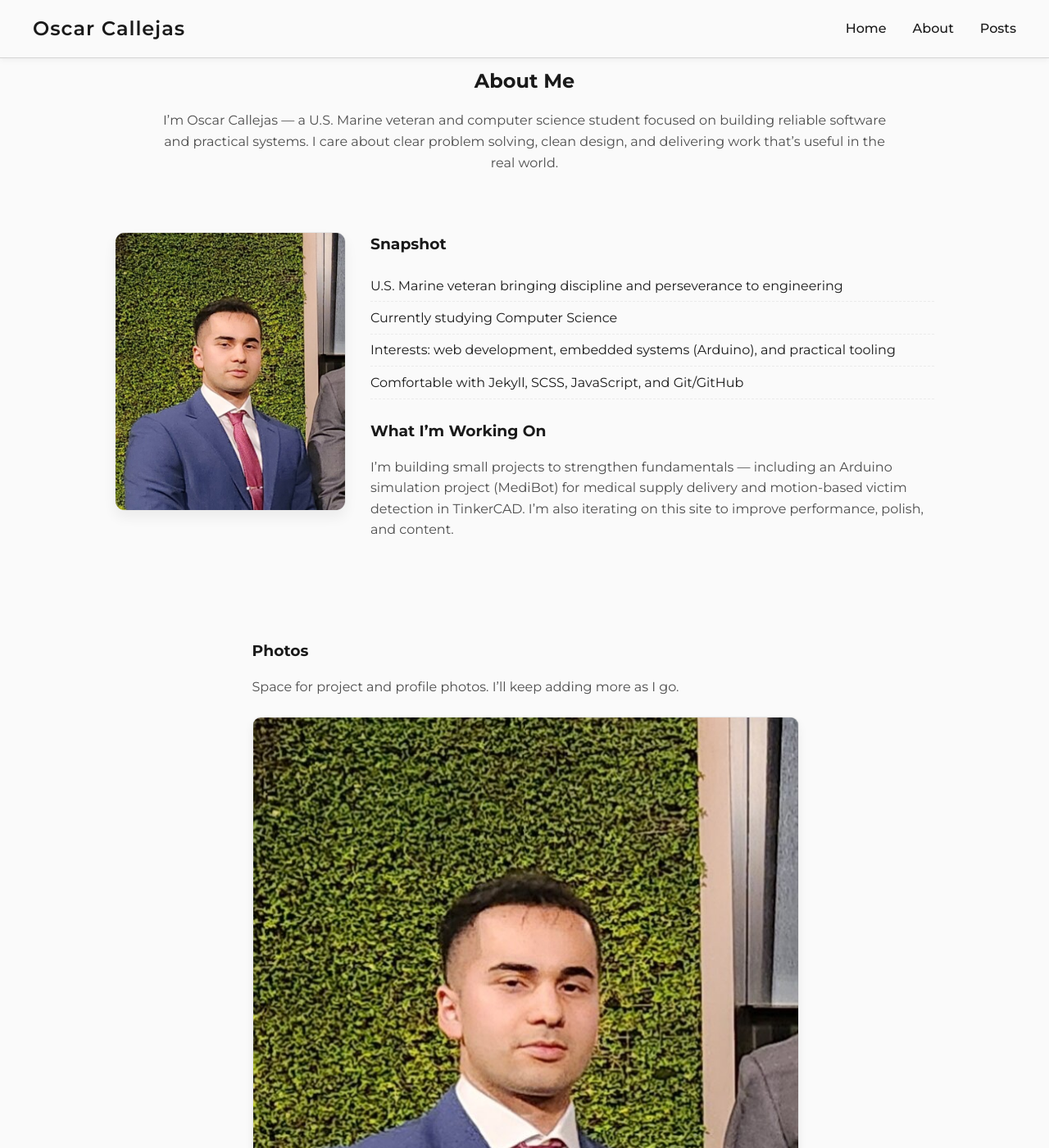
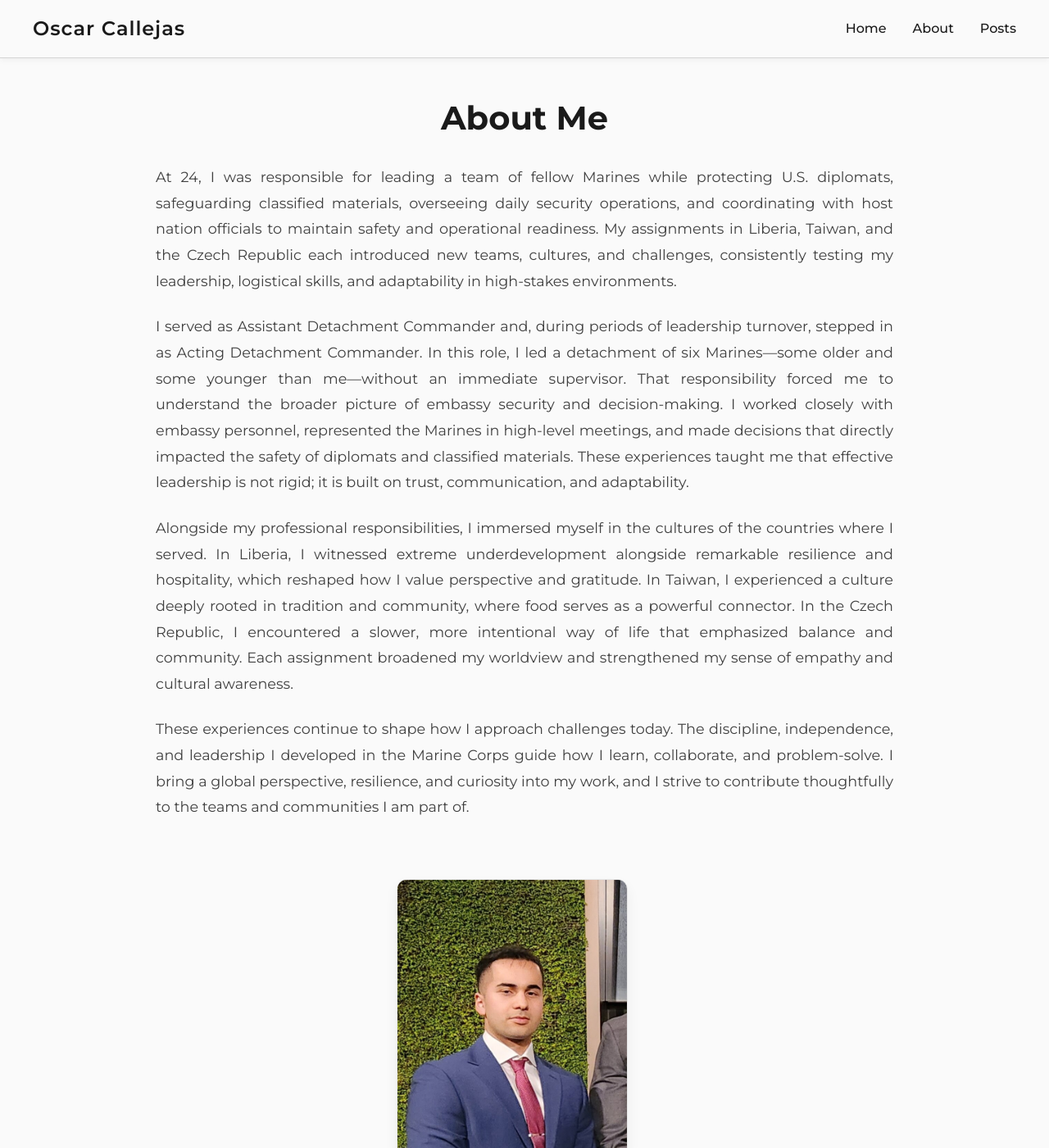
Before and after one commit to C58R/C58R.github.io, a Jekyll site: the page built from about.markdown, in a window 1280 px wide and 1400 px high. Shown: the whole window at 82% size. Built offline with Jekyll 4.4.1, drawn with Linux system fonts in a browser that asks for light colours; some of the changed text lies outside the part shown.

Commit message:
Finalized About me page

```diff
--- a/about.markdown
+++ b/about.markdown
@@ -3,56 +3,55 @@ layout: default
 title: About Me
 permalink: /about/
 ---
-
 <section class="about-hero scroll-reveal">
-	<h2>About Me</h2>
-	<p>
-		I’m Oscar Callejas — a U.S. Marine veteran and computer science student focused on building
-		reliable software and practical systems. I care about clear problem solving, clean design,
-		and delivering work that’s useful in the real world.
+	<h2 class="About-title scroll-reveal">About Me</h2>
+	<p class="scroll-reveal">
+		At 24, I was responsible for leading a team of fellow Marines while protecting U.S. diplomats, safeguarding classified materials, overseeing daily security operations, and coordinating with host nation officials to maintain safety and operational readiness. My assignments in Liberia, Taiwan, and the Czech Republic each introduced new teams, cultures, and challenges, consistently testing my leadership, logistical skills, and adaptability in high-stakes environments.
+	</p>
+	<p class="scroll-reveal">
+		I served as Assistant Detachment Commander and, during periods of leadership turnover, stepped in as Acting Detachment Commander. In this role, I led a detachment of six Marines—some older and some younger than me—without an immediate supervisor. That responsibility forced me to understand the broader picture of embassy security and decision-making. I worked closely with embassy personnel, represented the Marines in high-level meetings, and made decisions that directly impacted the safety of diplomats and classified materials. These experiences taught me that effective leadership is not rigid; it is built on trust, communication, and adaptability.
+	</p>
+	<p class="scroll-reveal">
+		Alongside my professional responsibilities, I immersed myself in the cultures of the countries where I served. In Liberia, I witnessed extreme underdevelopment alongside remarkable resilience and hospitality, which reshaped how I value perspective and gratitude. In Taiwan, I experienced a culture deeply rooted in tradition and community, where food serves as a powerful connector. In the Czech Republic, I encountered a slower, more intentional way of life that emphasized balance and community. Each assignment broadened my worldview and strengthened my sense of empathy and cultural awareness.
+	</p>
+	<p class="scroll-reveal">
+		These experiences continue to shape how I approach challenges today. The discipline, independence, and leadership I developed in the Marine Corps guide how I learn, collaborate, and problem-solve. I bring a global perspective, resilience, and curiosity into my work, and I strive to contribute thoughtfully to the teams and communities I am part of.
 	</p>
 </section>
-
 <section class="about-grid scroll-reveal">
 	<div class="about-photo">
 		<img src="/assets/images/oscar.jpg" alt="Photo of Oscar Callejas" class="profile-photo" draggable="false">
 	</div>
 	<div class="about-content">
-		<h3>Snapshot</h3>
-		<ul class="about-list">
-			<li>U.S. Marine veteran bringing discipline and perseverance to engineering</li>
-			<li>Currently studying Computer Science</li>
-			<li>Interests: web development, embedded systems (Arduino), and practical tooling</li>
-			<li>Comfortable with Jekyll, SCSS, JavaScript, and Git/GitHub</li>
-		</ul>
+		<p>
 
-		<h3>What I’m Working On</h3>
-		<p>
-			I’m building small projects to strengthen fundamentals — including an Arduino simulation
-			project (MediBot) for medical supply delivery and motion-based victim detection in TinkerCAD.
-			I’m also iterating on this site to improve performance, polish, and content.
 		</p>
 	</div>
 </section>
-
 <section class="photo-gallery scroll-reveal">
-	<h3>Photos</h3>
-	<p>Space for project and profile photos. I’ll keep adding more as I go.</p>
-	<div class="photo-grid">
-		<!-- Example photo (replace/add more as desired) -->
-		<img src="/assets/images/oscar.jpg" alt="Profile photo" draggable="false">
-		<!-- <img src="/assets/images/medibot-simulation.jpg" alt="MediBot simulation" draggable="false"> -->
-		<!-- <img src="/assets/images/workspace.jpg" alt="Workspace" draggable="false"> -->
+	<h3>Photo Gallery</h3>
+	<p>A glimpse of my journey.</p>
+<div class="imagecarousel">
+  <img src="/assets/images/1.jpg" alt="Prague, Czechia" draggable="false"/>
+  <img src="/assets/images/2.jpg" alt="Tokyo, Japan" draggable="false"/>
+  <img src="/assets/images/3.jpg" alt="Tokyo, Japan" draggable="false"/>
+  <img src="/assets/images/4.jpg" alt="Seoul, South Korea" draggable="false"/>
+  <img src="/assets/images/5.jpg" alt="Photo of me in Seoul, South Korea" draggable="false"/>
+  <img src="/assets/images/6.jpg" alt="Prague, Czechia" draggable="false"/>
+  <img src="/assets/images/7.jpg" alt="Kenting, Taiwan" draggable="false"/>
+  <img src="/assets/images/8.jpg" alt="Bali, Indonesia" draggable="false"/>
+  <img src="/assets/images/9.jpg" alt="Indonesia" draggable="false"/>
+  <img src="/assets/images/10.jpg" alt="Prague, Czechia" draggable="false"/>
+  <img src="/assets/images/11.jpg" alt="Tokyo, Japan" draggable="false"/>
+  <img src="/assets/images/12.jpg" alt="Saigon, Vietnam" draggable="false"/>
+</div>
+</section>
+<section class="cta-section scroll-reveal">
+	<h2>Let’s Connect</h2>
+	<p>Want to collaborate or learn more?</p>
+	<div class="cta-buttons">
+		<a href="/projects" class="btn btn-primary">View Projects</a>
+		<a href="mailto:callejasoc1@gmail.com" class="btn btn-secondary">Get in Touch</a>
 	</div>
 </section>
-
-<section class="about-cta scroll-reveal">
-	<div class="cta-card">
-		<h3>Let’s Connect</h3>
-		<p>Want to collaborate or learn more? Reach out anytime.</p>
-		<div class="cta-buttons">
-			<a href="mailto:callejasoc1@gmail.com" class="btn btn-secondary">Email Me</a>
-			<a href="/projects" class="btn btn-primary">View Projects</a>
-		</div>
-	</div>
-</section>
+<script src="/assets/js/carousel.js"></script>
--- a/assets/css/style.scss
+++ b/assets/css/style.scss
@@ -535,8 +535,21 @@ a {
 /* About Page */
 .about-hero {
   max-width: 900px;
-  margin: 0 auto 3rem;
-  text-align: center;
+  margin: 2rem auto 3rem;
+  text-align: justify;
+
+  h2 {
+    font-size: 2.5rem;
+    margin-bottom: 1.5rem;
+    color: $color-text;
+    text-align: center;
+  }
+
+  p {
+    font-size: 1.1rem;
+    line-height: 1.8;
+    color: lighten($color-text, 15%);
+  }
 }
 
 .about-grid {
@@ -579,39 +592,13 @@ a {
 .photo-gallery {
   max-width: 1000px;
   margin: 0 auto 4rem;
+  overflow: hidden;
 }
 
 .photo-grid {
   display: grid;
-  grid-template-columns: repeat(auto-fit, minmax(180px, 1fr));
+  grid-template-columns: repeat(auto-fit, minmax(280px, 1fr));
   gap: 1rem;
-}
-
-.photo-grid img {
-  width: 100%;
-  height: auto;
-  border-radius: 10px;
-  border: 1px solid rgba(0,0,0,0.08);
-  box-shadow: 0 6px 12px rgba(0,0,0,0.06);
-}
-
-.about-cta {
-  max-width: 900px;
-  margin: 0 auto 3rem;
-}
-
-.cta-card {
-  background: #fff;
-  border: 1px solid rgba(0,0,0,0.08);
-  border-radius: 12px;
-  padding: 1.5rem;
-  box-shadow: 0 6px 12px rgba(0,0,0,0.06);
-}
-
-.cta-buttons {
-  display: flex;
-  gap: 0.75rem;
-  margin-top: 1rem;
 }
 
 @media (max-width: 767px) {
@@ -619,3 +606,89 @@ a {
     grid-template-columns: 1fr;
   }
 }
+
+.imagecarousel {
+  position: relative;
+  height: 233px;
+  margin-bottom: 30px;
+  display: flex;
+  width: 100%;
+  gap: 20px;
+  animation: bannermove 50s linear infinite;
+  cursor: grab;
+  user-select: none;
+  overflow-x: auto;
+  overflow-y: hidden;
+  will-change: scroll-position;
+}
+
+.imagecarousel::-webkit-scrollbar {
+  display: none;
+}
+
+.imagecarousel {
+  -ms-overflow-style: none;
+  scrollbar-width: none;
+}
+
+.imagecarousel.dragging {
+  animation-play-state: paused;
+  cursor: grabbing;
+}
+
+.imagecarousel img {
+  width: 233px;
+  height: 233px;
+  border-radius: 10px;
+  border: 1px solid rgba(0,0,0,0.08);
+  box-shadow: 0 6px 12px rgba(0,0,0,0.06);
+  flex-shrink: 0;
+}
+
+
+@keyframes bannermove {
+  0% {
+    transform: translateX(0);
+  }
+  100% {
+    transform: translateX(-50%);
+  }
+}
+
+/* Custom Cursor */
+#custom-cursor {
+  position: fixed;
+  pointer-events: none;
+  z-index: 9999;
+  display: none;
+  width: 32px;
+  height: 32px;
+  filter: drop-shadow(0 0 8px rgba(90, 103, 216, 0.6)) drop-shadow(0 0 12px rgba(90, 103, 216, 0.4));
+  transition: transform 0.05s ease-out;
+}
+
+#custom-cursor.active {
+  transform: scale(1.2);
+  filter: drop-shadow(0 0 12px rgba(90, 103, 216, 0.8)) drop-shadow(0 0 20px rgba(90, 103, 216, 0.6));
+}
+
+.cursor-trail {
+  position: fixed;
+  pointer-events: none;
+  z-index: 9998;
+  animation: fadeOut 0.6s ease-out forwards;
+}
+#custom-cursor.active {
+  transform: scale(1.2);
+  filter: drop-shadow(0 0 12px rgba(90, 103, 216, 0.8)) drop-shadow(0 0 20px rgba(90, 103, 216, 0.6));
+}
+@keyframes fadeOut {
+  0% {
+    opacity: 1;
+    transform: scale(1);
+  }
+  100% {
+    opacity: 0;
+    transform: scale(0.5);
+  }
+}
--- /dev/null
+++ b/assets/js/carousel.js
@@ -0,0 +1,86 @@
+document.addEventListener('DOMContentLoaded', function() {
+  const carousel = document.querySelector('.imagecarousel');
+  if (!carousel) return;
+
+  let isDown = false;
+  let startX = 0;
+  let startScrollLeft = 0;
+
+  // Custom cursor setup
+  const customCursor = document.createElement('div');
+  customCursor.id = 'custom-cursor';
+  customCursor.innerHTML = `<svg xmlns="http://www.w3.org/2000/svg" width="32" height="32" viewBox="0 0 24 24"><g fill="#5a67d8"><path d="M7.182 9.172L5.768 7.757L1.525 12l4.243 4.243l1.414-1.415L4.353 12zm9.636 5.656l1.414 1.415L22.475 12l-4.243-4.243l-1.414 1.415L19.646 12z"/><path fill-rule="evenodd" d="M15 12a3 3 0 1 1-6 0a3 3 0 0 1 6 0m-2 0a1 1 0 1 1-2 0a1 1 0 0 1 2 0" clip-rule="evenodd"/></g></svg>`;
+  document.body.appendChild(customCursor);
+
+    let mouseX = 0;
+    let mouseY = 0;
+
+  carousel.addEventListener('mouseenter', () => {
+    customCursor.style.display = 'block';
+    carousel.style.cursor = 'none';
+  });
+
+  carousel.addEventListener('mouseleave', () => {
+    customCursor.style.display = 'none';
+    carousel.style.cursor = 'auto';
+  });
+
+  document.addEventListener('mousemove', (e) => {
+    mouseX = e.clientX;
+    mouseY = e.clientY;
+    customCursor.style.left = (mouseX - 16) + 'px';
+    customCursor.style.top = (mouseY - 16) + 'px';
+  });
+
+  carousel.addEventListener('mousedown', (e) => {
+    isDown = true;
+    startX = e.clientX;
+    startScrollLeft = carousel.scrollLeft;
+    carousel.classList.add('dragging');
+    customCursor.classList.add('active');
+  });
+
+  carousel.addEventListener('mousemove', (e) => {
+    if (!isDown) return;
+    const dx = e.clientX - startX;
+    carousel.scrollLeft = startScrollLeft - dx;
+  });
+
+  carousel.addEventListener('mouseup', () => {
+    isDown = false;
+    carousel.classList.remove('dragging');
+    customCursor.classList.remove('active');
+  });
+
+  carousel.addEventListener('mouseleave', () => {
+    if (isDown) {
+      isDown = false;
+      carousel.classList.remove('dragging');
+      customCursor.classList.remove('active');
+    }
+  });
+
+  // Touch events for mobile
+  carousel.addEventListener('touchstart', (e) => {
+    isDown = true;
+    startX = e.touches[0].clientX;
+    startScrollLeft = carousel.scrollLeft;
+    carousel.classList.add('dragging');
+  });
+
+  carousel.addEventListener('touchmove', (e) => {
+    if (!isDown) return;
+    const dx = e.touches[0].clientX - startX;
+    carousel.scrollLeft = startScrollLeft - dx;
+  });
+
+  carousel.addEventListener('touchend', () => {
+    isDown = false;
+    carousel.classList.remove('dragging');
+  });
+
+  // Prevent text selection while dragging
+  carousel.addEventListener('selectstart', (e) => {
+    if (isDown) e.preventDefault();
+  });
+});
```
Also changed, not shown: README.md, assets/images/1.jpg (added), assets/images/10.jpg (added), assets/images/11.jpg (added), assets/images/12.jpg (added), assets/images/2.jpg (added), assets/images/3.jpg (added), assets/images/4.jpg (added), assets/images/5.jpg (added), assets/images/6.jpg (added), assets/images/7.jpg (added), assets/images/8.jpg (added), assets/images/9.jpg (added), assets/images/GgScrollH.svg (added), 1 more files, 1 other file.
